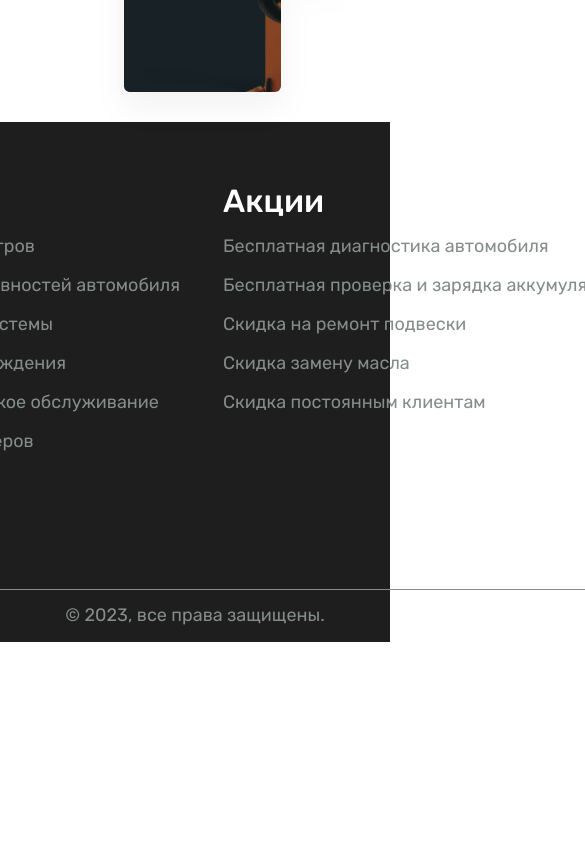
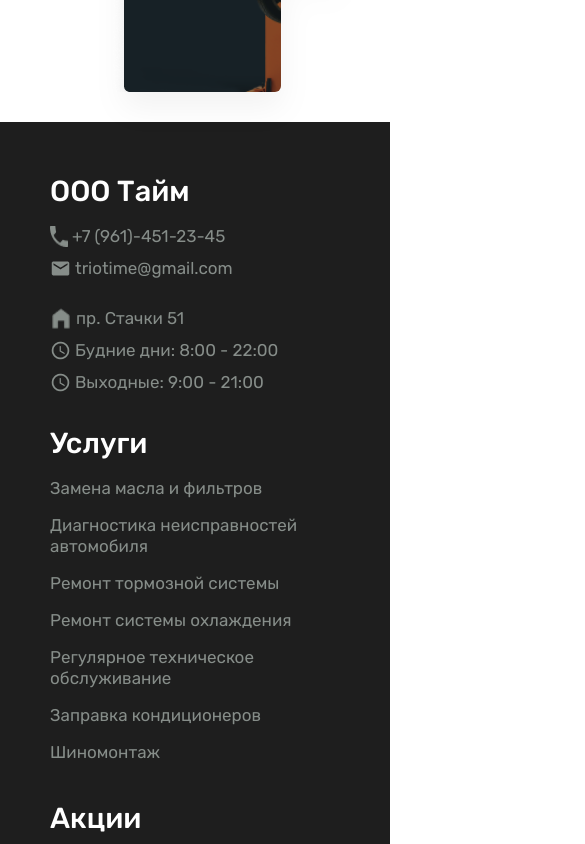
Before and after one commit to MakarLeonov/OOO-Time, a Vue app: page / in a window 390 px wide. Shown: the part 2580-3424 px from the top of the page, 585 px wide, since content can reach past the window. Before the commit the page ends 3222 px from the top, so only its background shows below. Built offline with nearby package versions, Linux system fonts and the light colour scheme.

Commit message:
Adapted the footer for any screens

```diff
--- a/src/components/footer/vFooter.vue
+++ b/src/components/footer/vFooter.vue
@@ -76,21 +76,44 @@ export default {
     .footer {
         width: 100%;
         height: 520px;
+        height: fit-content;
         color: #fff !important;
         background-color: $fon;
 
         display: flex;
         justify-content: center;
         align-items: center;
+    }
 
     .container {
         width: 1670px;
         height: 100%;
-            padding: 60px;
+        padding: 60px 60px 15px;
+    }
+
+    .hr {
+        width: 100%;
+        height: 1px;
+        background: #868D89;
+        margin-top: 80px;
+    }
+
+    .copyright{
+        text-align: center;
+        margin-top: 15px;
+
+        font-family: 'Rubik';
+        font-style: normal;
+        font-weight: 400;
+        font-size: 18px;
+        line-height: 21px;
+
+        color: #868D89;
+    }
+
     .info {
         display: flex;
     }
-
 
     .title {
         font-family: 'Rubik';
@@ -100,6 +123,21 @@ export default {
         line-height: 38px;
         color: #FFFFFF;
         margin-bottom: 16px;
+    }
+
+    .footer_link {
+        font-family: 'Rubik';
+        font-style: normal;
+        font-weight: 400;
+        font-size: 18px;
+        line-height: 21px;
+        margin-bottom: 18px;
+
+        color: #868D89;
+
+        &:hover {
+            @extend %linkshover;
+        }
     }
 
     .info_column {
@@ -143,40 +181,215 @@ export default {
                 gap: 16px;
             }
 
-            .footer_link {
-                font-family: 'Rubik';
-                font-style: normal;
-                font-weight: 400;
-                font-size: 18px;
-                line-height: 21px;
-                margin-bottom: 18px;
 
-                color: #868D89;
+ @media (max-width: 1600px) {
 
-                &:hover {
-                    @extend %linkshover;
+        .info_column {
+            width: 320px;
+        }
+        .promotion_column {
+            width: 450px;
         }
     }
 
-            .hr {
-                width: 100%;
-                height: 1px;
-                background: #868D89;
-                margin-top: 80px;
+
+    @media (max-width: 1500px) {
+
+        .info_column {
+            width: 290px;
+        }
+        .service_column {
+            width: 410px;
         }
 
+        .promotion_column {
+            width: 430px;
+        }
+
+        .footer_link {
+            font-size: 17px;
+        }
+
+        .title {
+            font-size: 31px;
+        }
+
+        .info_column .info_p > p{
+            font-size: 17px;
+        }
         .copyright{
-                text-align: center;
-                margin-top: 15px;
+            font-size: 17px;
+        }
+    }
 
-                font-family: 'Rubik';
-                font-style: normal;
-                font-weight: 400;
-                font-size: 18px;
-                line-height: 21px;
+    @media (max-width: 1415px) {
 
-                color: #868D89;
+        .info {
+            flex-wrap: wrap;
         }
+
+        .info_column {
+            width: 25%;
+        }
+        .service_column {
+            width: 35%;
+        }
+
+        .promotion_column {
+            width: 40%;
+        }
+
+        .user_column {
+            display: flex;
+            flex-direction: row;
+            gap: 16px;
+            width: 100%;
+            justify-content: flex-end;
+            margin-top: -40px;
+        }
+
+        // .hr {
+        //     margin-top: 65px;
+        // }
+
+        .container {
+            padding: 60px 45px 15px;
+        }
+    }
+
+
+    @media (max-width: 1100px) {
+
+        .info {
+            justify-content: center;
+        }
+
+        .info_column {
+            width: 50%;
+            // margin-left: 15%;
+        }
+        .service_column {
+            width: 50%;
+        }
+
+        .promotion_column {
+            width: 50%;
+        }
+
+        .user_column {
+            flex-direction: column;
+            padding: 0 10%;
+            width: 50%;
+        }
+
+        // .hr {
+        //     margin-top: 65px;
+        // }
+
+        .container {
+            padding: 60px 60px 15px;
+        }
+    }
+
+    @media (max-width: 900px) {
+        .info_column {
+            width: 45%;
+            // margin-left: 15%;
+        }
+        .service_column {
+            width: 55%;
+        }
+
+        .promotion_column {
+            width: 60%;
+        }
+
+        .user_column {
+            flex-direction: column;
+            padding: 0;
+            width: 40%;
+        }
+
+        .container {
+            padding: 60px 50px 15px;
+        }
+    }
+
+    @media (max-width: 750px) {
+        .info_column {
+            width: 50%;
+            // margin-left: 15%;
+        }
+        .service_column {
+            width: 50%;
+        }
+
+        .promotion_column {
+            width: 60%;
+        }
+
+        .user_column {
+            flex-direction: column;
+            padding: 0;
+            width: 40%;
+        }
+
+        .container {
+            padding: 60px 40px 15px;
+        }
+
+        .title {
+            font-size: 30px;
+        }
+
+        .footer_link {
+            margin-bottom: 16px;
+        }
+
+
+    }
+
+    @media (max-width: 650px) {
+
+        .container {
+            padding: 60px 30px 15px;
+        }
+
+        .title {
+            font-size: 29px;
+        }
+    }
+
+    @media (max-width: 550px) {
+
+    .container {
+        padding: 50px 50px 15px;
+    }
+
+    .info_column {
+            width: 100%;
+            margin-bottom: 20px;
+        }
+        .service_column {
+            width: 100%;
+            margin-bottom: 20px;
+        }
+
+        .promotion_column {
+            width: 100%;
+            margin-bottom: 20px;
+        }
+
+        .user_column {
+            display: flex;
+            flex-direction: column;
+            flex-wrap: wrap;
+            padding-top: 25px;
+            width: 100%;
+        }
+
+        .hr {
+            margin-top: 20px;
         }
 }
 
```
Lines whose indentation alone changed are shown as unchanged.
